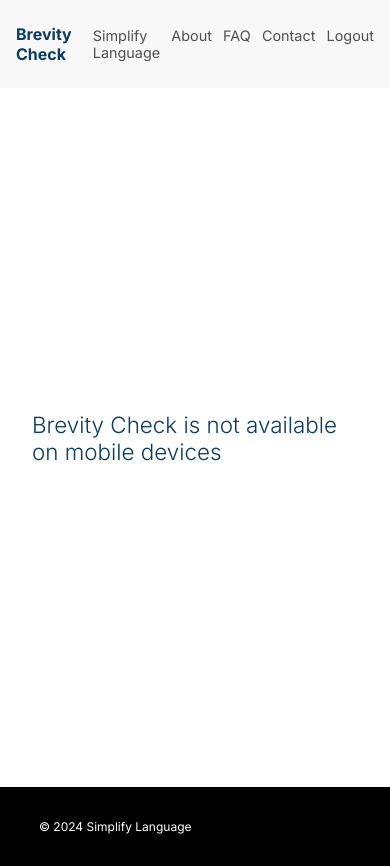
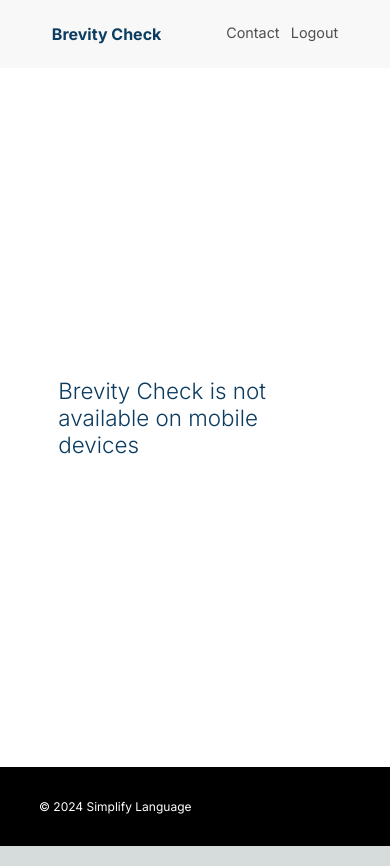
Before and after one commit to joshuamr-ewe-betta/simplifyMyText, a Next.js app: page / in a window 390 px wide. Built offline with nearby package versions, Linux system fonts and the light colour scheme.

Commit message:
made changes

```diff
--- a/src/app/components/NavBar/NavBar.module.scss
+++ b/src/app/components/NavBar/NavBar.module.scss
@@ -1,15 +1,25 @@
 @import 'src/styles/variables';
 
 .header {
-    padding: 1.5rem 0;
+    padding: 1.5rem 0rem;
     display: flex;
     width: 100vw;
-    justify-content: space-around;
+    justify-content: center;
     background-color: $header-white;
     align-items: center;
 
+
+    .nav {
+        width: 90%;
+        display: flex;
+        justify-content: space-between;
+
+        @media screen and (max-width: 1200px) {
+            width: 80%;
+        }
+    }
+
     @media screen and (max-width: 1000px) {
-        justify-content: space-between;
         padding: 1.5rem 1rem;
     }
 }
--- a/src/app/components/NavBar/NavBar.tsx
+++ b/src/app/components/NavBar/NavBar.tsx
@@ -4,43 +4,22 @@
 export function NavBar() {
   return (
     <div className={classes.header}>
+      <div className={classes.nav}>
         <h1 className={classes.title}>Brevity Check</h1>
         <nav>
           <ul className={classes.navigation}>
             <li
               className={classes.link}
               onClick={() => {
-              document.getElementById('Simplified Language')?.scrollIntoView({
-                behavior: 'smooth',
-              });
+                window.open('mailto:Lee Shainis<lee@simplifylanguage.com>');
               }}
             >
-            Simplify Language
+              Contact
             </li>
-          <li
-            className={classes.link}
-            onClick={() => {
-              document.getElementById('About')?.scrollIntoView({
-                behavior: 'smooth',
-              });
-            }}
-          >
-            About
-          </li>
-          <li
-            className={classes.link}
-            onClick={() => {
-              document.getElementById('FAQ')?.scrollIntoView({
-                behavior: 'smooth',
-              });
-            }}
-          >
-            FAQ
-          </li>
-          <li className={classes.link}>Contact</li>
             <li className={classes.link}>Logout</li>
           </ul>
         </nav>
       </div>
+    </div>
   );
 }
--- a/src/app/page.module.scss
+++ b/src/app/page.module.scss
@@ -32,15 +32,22 @@
     min-height: calc(100vh - 145px);
     position: absolute;
     display: none;
+    width: 100%;
+    padding: 1.5rem;
 
     @media  (max-width: 500px) {
-      font-size: 1.4rem;
       display: flex;
       align-items: center;
-      padding: 2rem;
+      background: white;
       min-height: calc(100vh - 145px);
-      background-color: white;
-      color: $primary-blue
+      justify-content: center;
+
+      &-content {
+        font-size: 1.4rem;
+        max-width: 80%;
+        background-color: white;
+        color: $primary-blue
+      }
     }
   }
 }
--- a/src/app/page.tsx
+++ b/src/app/page.tsx
@@ -15,7 +15,9 @@
   return (
     <main className={classes.main}>
       <div className={classes['main-mobile-protection']}>
-        Brevity Check is not available on mobile devices
+        <div className={classes['main-mobile-protection-content']}>
+          Brevity Check is not available on mobile devices
+        </div>
       </div>
       <div className={classes['main-content']}>
         <TextEntry submitText={submitText} />
```
Lines whose indentation alone changed are shown as unchanged.
